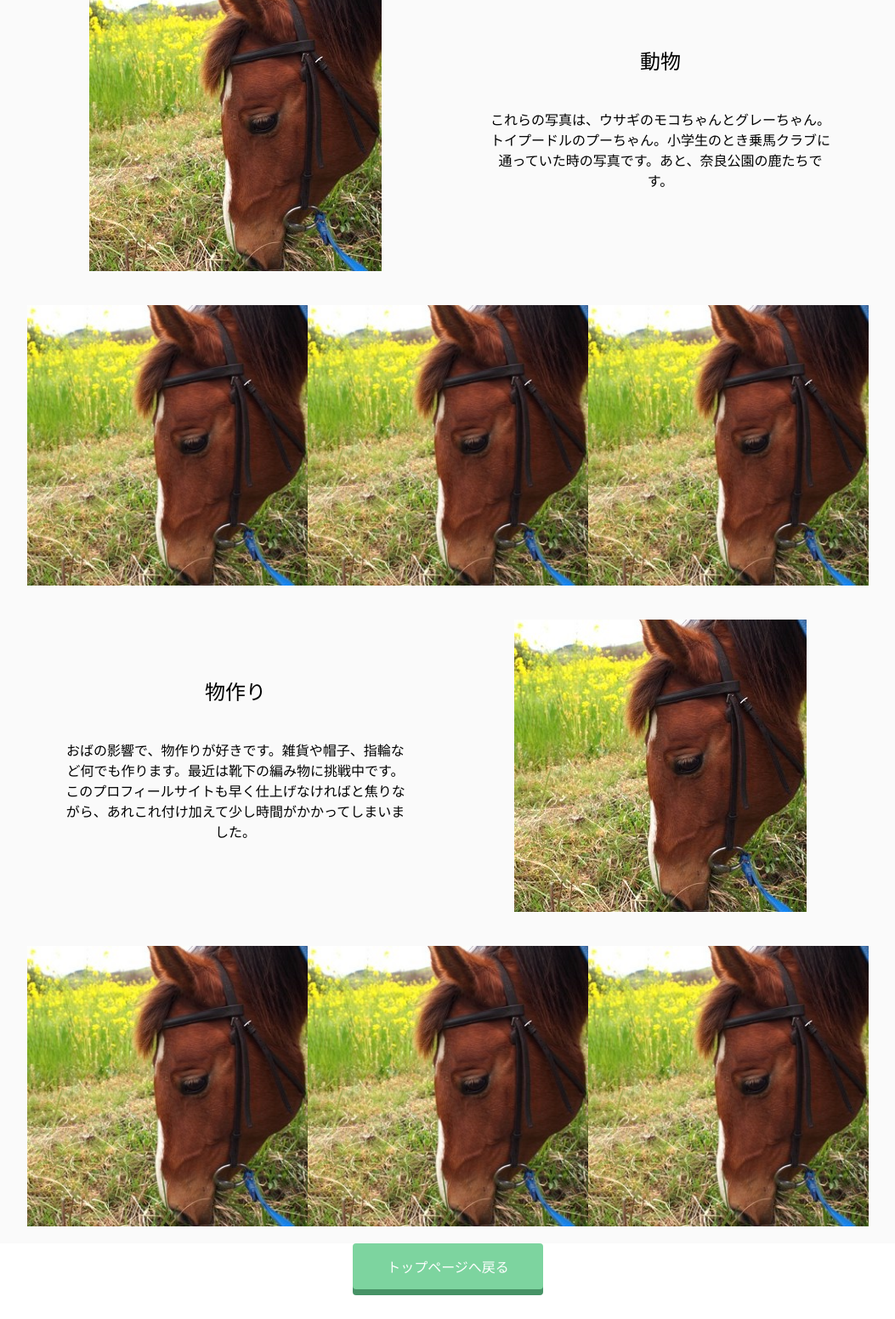
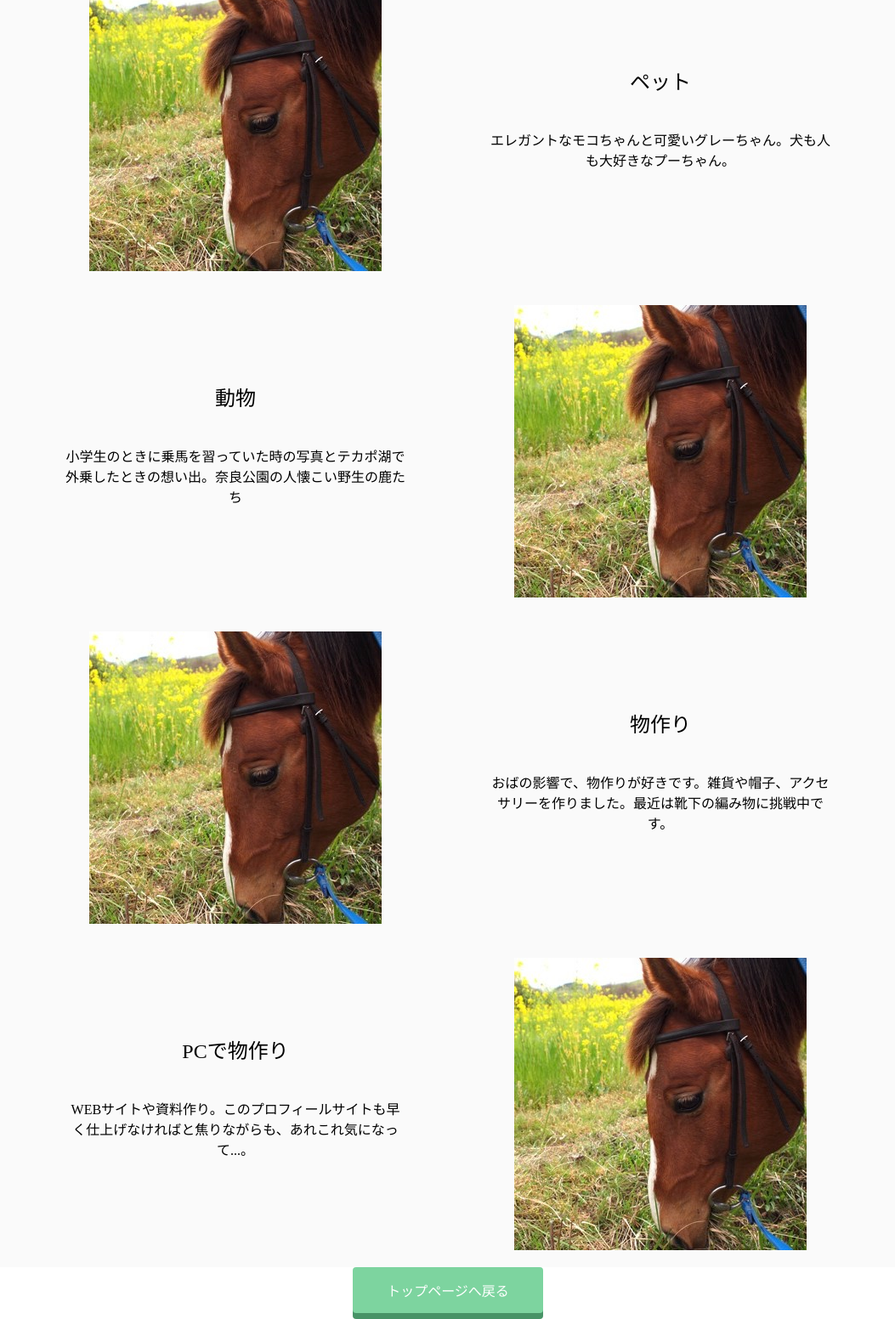
Before and after one commit to profile-web/profile, a plain HTML site: page hobby.html in a window 1280 px wide. Shown: the part 250-1802 px from the top of the page at 85% size, without its empty margins (113-1166 px from the left). Drawn offline with Linux system fonts and the light colour scheme.

Commit message:
Update html

```diff
--- a/hobby.html
+++ b/hobby.html
@@ -34,24 +34,9 @@
                     </div>
                     <div class="hobby-content-item">
                         <div class="hobby-text">
-                            <h2 class="hobby-heading">動物</h2>
-                            <p>これらの写真は、ウサギのモコちゃんとグレーちゃん。トイプードルのプーちゃん。小学生のとき乗馬クラブに通っていた時の写真です。あと、奈良公園の鹿たちです。</p>
+                            <h2 class="hobby-heading">ペット</h2>
+                            <p>エレガントなモコちゃんと可愛いグレーちゃん。犬も人も大好きなプーちゃん。</p>
                         </div>
-                    </div>
-                </div>
-            </div>
-          </section>
-          <section class="hobby-wrapper">
-            <div class="hobby-container">
-                <div class="hobby-content">
-                    <div class="hobby-content-items">
-                        <img src="image/profile-logo.jpg" class="hobby-image">
-                    </div>
-                    <div class="hobby-content-items">
-                        <img src="image/profile-logo.jpg" class="hobby-image">
-                    </div>
-                    <div class="hobby-content-items">
-                        <img src="image/profile-logo.jpg" class="hobby-image">
                     </div>
                 </div>
             </div>
@@ -61,8 +46,8 @@
                 <div class="hobby-content">
                     <div class="hobby-content-item">
                         <div class="hobby-text">
-                            <h2 class="hobby-heading">物作り</h2>
-                            <p>おばの影響で、物作りが好きです。雑貨や帽子、指輪など何でも作ります。最近は靴下の編み物に挑戦中です。このプロフィールサイトも早く仕上げなければと焦りながら、あれこれ付け加えて少し時間がかかってしまいました。</p>
+                            <h2 class="hobby-heading">動物</h2>
+                            <p>小学生のときに乗馬を習っていた時の写真とテカポ湖で外乗したときの想い出。奈良公園の人懐こい野生の鹿たち</p>
                         </div>
                     </div>
                     <div class="hobby-content-item">
@@ -74,15 +59,30 @@
           <section class="hobby-wrapper">
             <div class="hobby-container">
                 <div class="hobby-content">
-                    <div class="hobby-content-items">
+                    <div class="hobby-content-item">
                         <img src="image/profile-logo.jpg" class="hobby-image">
                     </div>
-                    <div class="hobby-content-items">
-                        <img src="image/profile-logo.jpg" class="hobby-image">
+                    <div class="hobby-content-item">
+                        <div class="hobby-text">
+                            <h2 class="hobby-heading">物作り</h2>
+                            <p>おばの影響で、物作りが好きです。雑貨や帽子、アクセサリーを作りました。最近は靴下の編み物に挑戦中です。</p>
+                        </div>
                     </div>
-                    <div class="hobby-content-items">
-                        <img src="image/profile-logo.jpg" class="hobby-image">
+                </div>
+            </div>
+          </section>
+          <section class="hobby-wrapper">
+            <div class="hobby-container">
+                <div class="hobby-content">
+                    <div class="hobby-content-item">
+                        <div class="hobby-text">
+                            <h2 class="hobby-heading">PCで物作り</h2>
+                            <p>WEBサイトや資料作り。このプロフィールサイトも早く仕上げなければと焦りながらも、あれこれ気になって...。</p>
+                        </div>
                     </div>
+                    <div class="hobby-content-item">
+                      <img src="image/profile-logo.jpg" class="hobby-image">
+                  </div>
                 </div>
             </div>
           </section>
```
